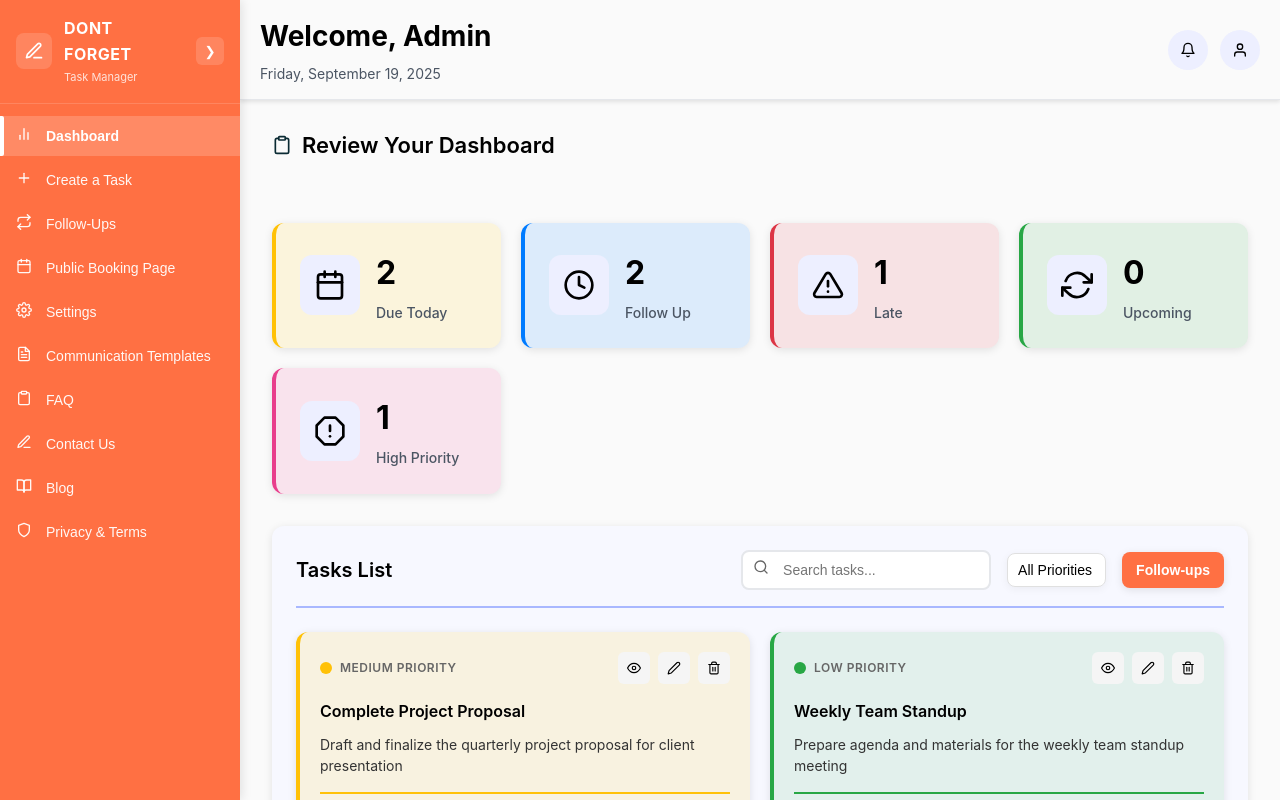
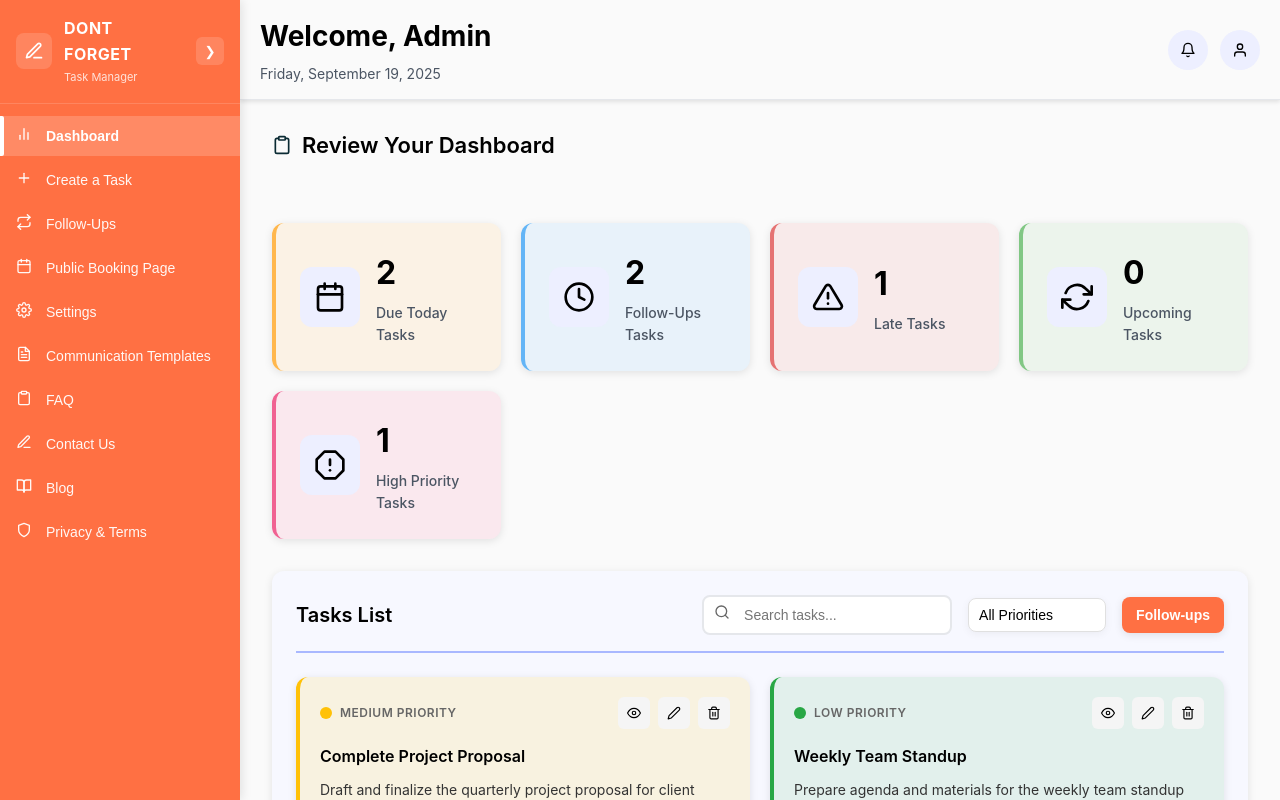
Before and after one commit to ZainManzoor2003/Dont-Forget-Tasks, a React (Vite) app in the folder client/: page /dashboard in a window 1280 px wide. Shown: the top 800 px of the page. Built offline with nearby package versions, Linux system fonts and the light colour scheme.

Commit message:
chnaging

```diff
--- a/client/src/components/Dashboard.css
+++ b/client/src/components/Dashboard.css
@@ -129,28 +129,28 @@
 }
 
 .stat-card.upcoming {
-  border-left-color: #28A745; /* Green */
-  background: rgba(40, 167, 69, 0.12);
+  border-left-color: #81C784; /* Fresh Mint */
+  background: rgba(129, 199, 132, 0.12);
 }
 
 .stat-card.due-today {
-  border-left-color: #FFC107; /* Yellow/Orange */
-  background: rgba(255, 193, 7, 0.12);
+  border-left-color: #FFB74D; /* Warm Amber */
+  background: rgba(255, 183, 77, 0.12);
 }
 
 .stat-card.late {
-  border-left-color: #DC3545; /* Red */
-  background: rgba(220, 53, 69, 0.12);
+  border-left-color: #E57373; /* Soft Red */
+  background: rgba(229, 115, 115, 0.12);
 }
 
 .stat-card.follow-up {
-  border-left-color: #007BFF; /* Blue */
-  background: rgba(0, 123, 255, 0.12);
+  border-left-color: #64B5F6; /* Medium Sky Blue */
+  background: rgba(100, 181, 246, 0.12);
 }
 
 .stat-card.high-priority {
-  border-left-color: #E83E8C; /* Pink/Magenta */
-  background: rgba(232, 62, 140, 0.12);
+  border-left-color: #F06292; /* Deep Coral */
+  background: rgba(240, 98, 146, 0.12);
 }
 
 .stat-icon {
--- a/client/src/components/Dashboard.jsx
+++ b/client/src/components/Dashboard.jsx
@@ -80,35 +80,35 @@ const Dashboard = ({ tasks, setTasks, onNavigate }) => {
             <div className="stat-icon"><FiCalendar /></div>
             <div className="stat-content">
               <div className="stat-number">{counts.dueToday}</div>
-              <div className="stat-label">Due Today</div>
+              <div className="stat-label">Due Today Tasks</div>
             </div>
           </div>
           <div className="stat-card follow-up">
             <div className="stat-icon"><FiClock /></div>
             <div className="stat-content">
               <div className="stat-number">{counts.followUp}</div>
-              <div className="stat-label">Follow Up</div>
+              <div className="stat-label">Follow-Ups Tasks</div>
             </div>
           </div>
           <div className="stat-card late">
             <div className="stat-icon"><FiAlertTriangle /></div>
             <div className="stat-content">
               <div className="stat-number">{counts.late}</div>
-              <div className="stat-label">Late</div>
+              <div className="stat-label">Late Tasks</div>
             </div>
           </div>
           <div className="stat-card upcoming">
             <div className="stat-icon"><FiRefreshCw /></div>
             <div className="stat-content">
               <div className="stat-number">{counts.upcoming}</div>
-              <div className="stat-label">Upcoming</div>
+              <div className="stat-label">Upcoming Tasks</div>
             </div>
           </div>
           <div className="stat-card high-priority">
             <div className="stat-icon"><FiAlertOctagon /></div>
             <div className="stat-content">
               <div className="stat-number">{counts.highPriority}</div>
-              <div className="stat-label">High Priority</div>
+              <div className="stat-label">High Priority Tasks</div>
             </div>
           </div>
         </div>
@@ -134,11 +134,11 @@ const Dashboard = ({ tasks, setTasks, onNavigate }) => {
                 className="filter-select"
               >
                 <option value="all">All Priorities</option>
-                <option value="low">Due Today</option>
-                <option value="medium">Follow Up</option>
-                <option value="high">Late</option>
-                <option value="upcoming">Upcoming</option>
-                <option value="urgent">High Priority</option>
+                <option value="low">Due Today Tasks</option>
+                <option value="medium">Follow-Ups Tasks</option>
+                <option value="high">Late Tasks</option>
+                <option value="upcoming">Upcoming Tasks</option>
+                <option value="urgent">High Priority Tasks</option>
               </select>
               <button className="primary-btn" onClick={() => onNavigate && onNavigate('follow-up')}>
                 Follow-ups
```
